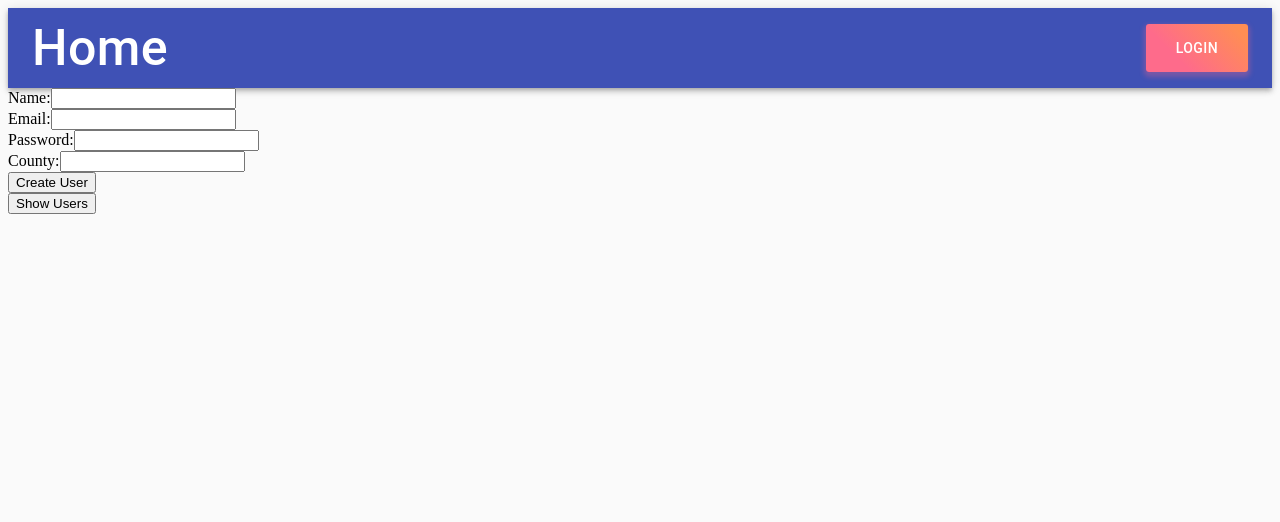
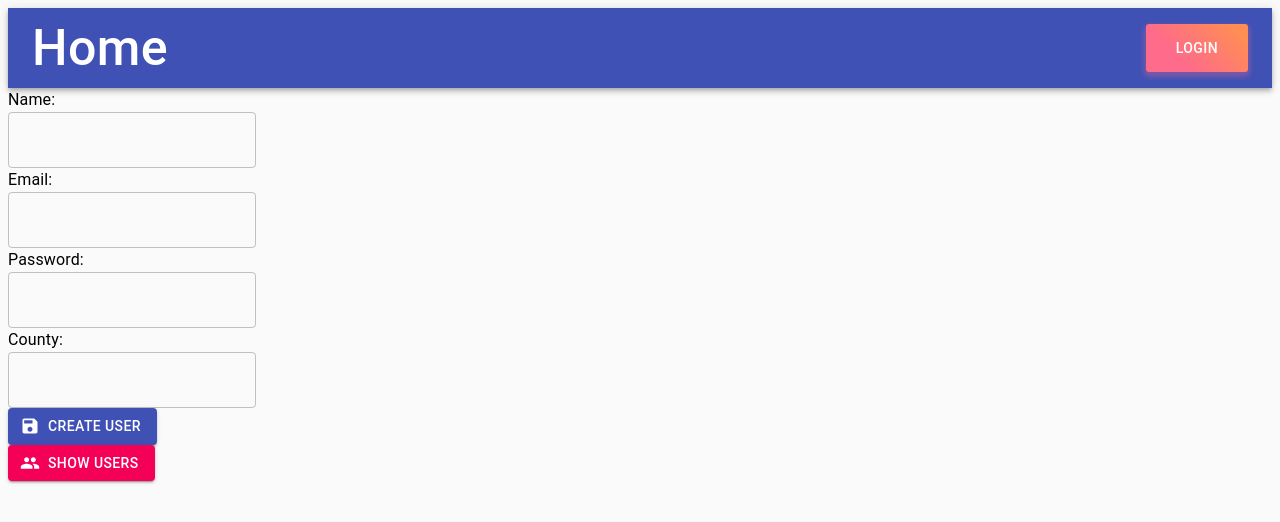
Before and after one commit to ZiWang55/Covid_19_Tracker, a React (Create React App) app in the folder client/: page /newuser in a window 1280 px wide. Shown: the top 522 px of the page. Built offline with nearby package versions, Linux system fonts and the light colour scheme.

Commit message:
newuser styling

```diff
--- a/client/src/components/Modal/Modal.js
+++ b/client/src/components/Modal/Modal.js
@@ -115,8 +115,8 @@ export default function SimpleModal(props) {
 
         <DialogActions>
         {/* <input id="simple-modal-description" type="submit" value="Submit" onClick={props.changeUser} /> */}
-        <Button onClick={props.changeUser}>Login</Button>
-        <Button onClick>Close</Button>
+        <Button  variant='contained' color='primary'  onClick={props.changeUser}>Login</Button>
+        <Button  variant='contained' color='secondary' onClick>Close</Button>
         </DialogActions>
 
     {/* </div> */}
--- a/client/src/pages/NewUser.js
+++ b/client/src/pages/NewUser.js
@@ -1,6 +1,9 @@
-import React, { useEffect, useState } from 'react';
-import Wrapper from '../components/Wrapper/Wrapper';
-import API from '../api/Users';
+import React, { useEffect, useState } from "react";
+import Wrapper from "../components/Wrapper/Wrapper";
+import API from "../api/Users";
+import { TextField, Button, Typography } from "@material-ui/core";
+import SaveIcon from "@material-ui/icons/Save";
+import GroupIcon from "@material-ui/icons/Group";
 
 function NewUser() {
   const [NewUser, setNewUser] = useState({});
@@ -11,56 +14,93 @@ function NewUser() {
       name: NewUser.name,
       email: NewUser.email,
       password: NewUser.password,
-            county: NewUser.county
+      county: NewUser.county,
     })
-            .then(res => {
+      .then((res) => {
         console.log("OUR RES IS ", res);
       })
-            .catch(err => console.log(err));
-      };
+      .catch((err) => console.log(err));
+  }
 
   function handleInputChange(event) {
     const { name, value } = event.target;
-        setNewUser({...NewUser, [name]: value})
-      };
+    setNewUser({ ...NewUser, [name]: value });
+  }
 
   function showUsers(event) {
     event.preventDefault();
     API.getUsers()
-          .then(res => {console.log("OUR USERS ARE ", res);})
-          .catch((err) => console.log(err))
-        };
+      .then((res) => {
+        console.log("OUR USERS ARE ", res);
+      })
+      .catch((err) => console.log(err));
+  }
 
-
-
-
-    return(
+  return (
     <Wrapper>
       <form className="form-control">
         <label>
-                    Name:
-                    <input type="text" name="name" onChange={handleInputChange} />
+          <Typography> Name:</Typography>
+          <TextField
+            variant="outlined"
+            color="primary"
+            type="text"
+            name="name"
+            onChange={handleInputChange}
+          />
         </label>
         <br></br>
         <label>
-                    Email:
-                <input type="text" name="email" onChange={handleInputChange} />
+          <Typography> Email:</Typography>
+          <TextField
+            variant="outlined"
+            color="primary"
+            type="email"
+            name="email"
+            onChange={handleInputChange}
+          />
         </label>
         <br></br>
         <label>
-                    Password:
-                <input type="text" name="password" onChange={handleInputChange} />
+          <Typography> Password:</Typography>
+          <TextField
+            variant="outlined"
+            color="primary"
+            type="password"
+            name="password"
+            onChange={handleInputChange}
+          />
         </label>
         <br></br>
         <label>
-                    County:
-                <input type="text" name="county" onChange={handleInputChange} />
+          <Typography> County:</Typography>
+          <TextField
+            variant="outlined"
+            color="primary"
+            type="text"
+            name="county"
+            onChange={handleInputChange}
+          />
         </label>
         <br></br>
       </form>
-            <button onClick={handleFormSubmit}>Create User</button>
+      <Button
+        startIcon={<SaveIcon />}
+        variant="contained"
+        color="primary"
+        onClick={handleFormSubmit}
+      >
+        Create User
+      </Button>
       <br></br>
-            <button onClick={showUsers}>Show Users</button>
+      <Button
+        startIcon={<GroupIcon />}
+        variant="contained"
+        color="secondary"
+        onClick={showUsers}
+      >
+        Show Users
+      </Button>
     </Wrapper>
   );
 }
```
Lines whose indentation alone changed are shown as unchanged.
